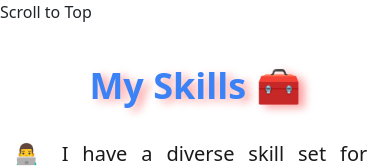
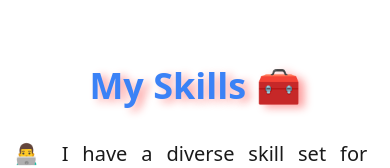
Before and after one commit to gabrielparada05/React-Portfolio, a React (Create React App) app in the folder portfolio/: page /resume in a window 390 px wide. Shown: the top 168 px of the page. Built offline with nearby package versions, Linux system fonts and the light colour scheme.

Commit message:
adding media query 991px

```diff
--- a/portfolio/src/App.js
+++ b/portfolio/src/App.js
@@ -19,7 +19,7 @@ const App = () => {
     <Router>
       <div>
         <button onClick={scrollToTop} className="scroll-to-top-button">
-          Scroll to Top
+        {/* Scroll to Top */}
         </button>
       </div>
       <Routes>
--- a/portfolio/src/styles/style.css
+++ b/portfolio/src/styles/style.css
@@ -148,7 +148,7 @@
     background-color: gray;
   }
 
-  @media screen and (max-width: 768px) {
+  @media screen and (max-width: 991px) {
 
    .project {
     position: relative;
@@ -164,6 +164,7 @@
     flex-direction: row-reverse;
     justify-content: space-between;
     align-items: center;
+    max-width: 1000px!important;
    }
 
     }
```
